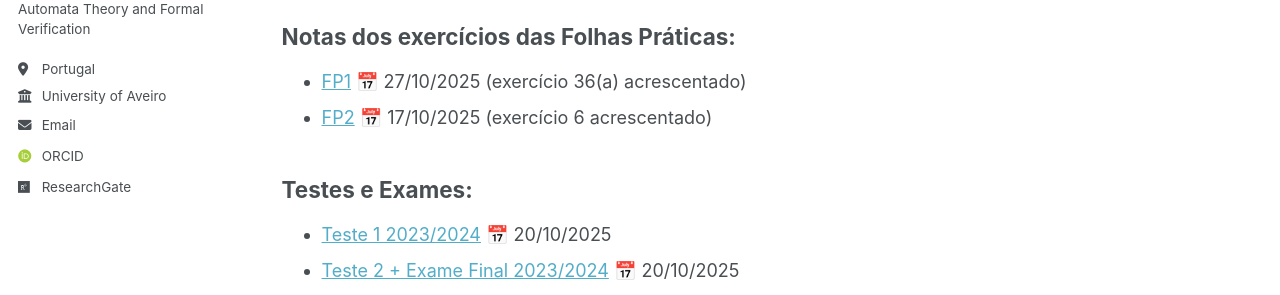
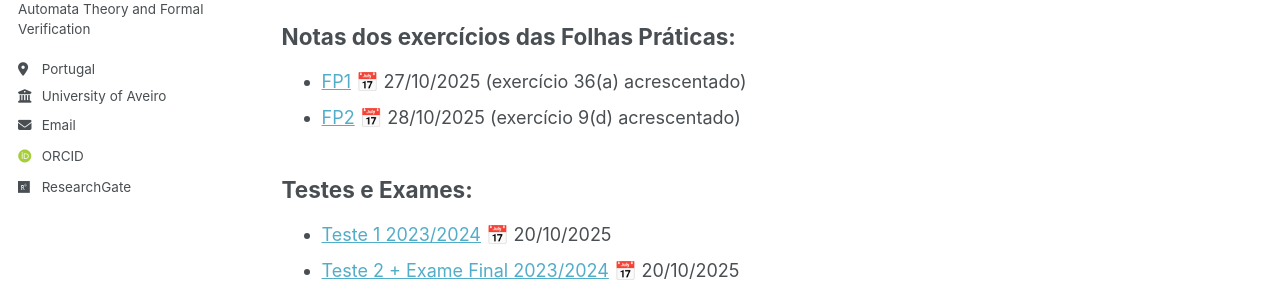
Before and after one commit to juliana-cunha/juliana-cunha.github.io, a Jekyll site: the page built from _pages/teaching.md, in a window 1280 px wide and 1174 px high. Shown: the part 338-633 px from the top of the window. Built offline with Jekyll 4.4.1, drawn with Linux system fonts in a browser that asks for light colours; some web fonts are replaced; a script that is not in the unit is left out.

Commit message:
Update teaching.md

```diff
--- a/_pages/teaching.md
+++ b/_pages/teaching.md
@@ -15,7 +15,7 @@ Apontamentos Aulas:
 Notas dos exercícios das Folhas Práticas:
 ------
 - [FP1](https://juliana-cunha.github.io/files/FP1_res.pdf) 📅 27/10/2025 (exercício 36(a) acrescentado)
-- [FP2](https://juliana-cunha.github.io/files/FP2_res.pdf) 📅 17/10/2025 (exercício 6 acrescentado)
+- [FP2](https://juliana-cunha.github.io/files/FP2_res.pdf) 📅 28/10/2025 (exercício 9(d) acrescentado)
 
 Testes e Exames:
 ------
```
